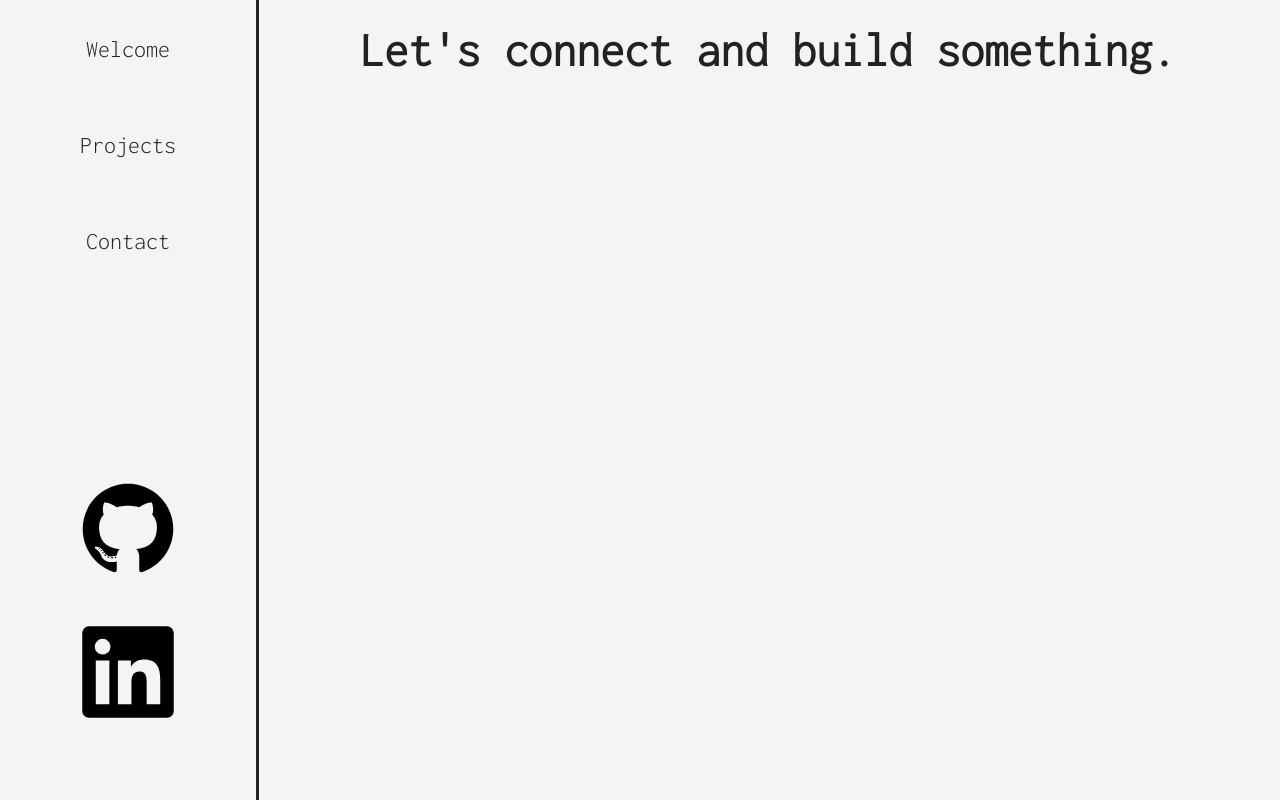
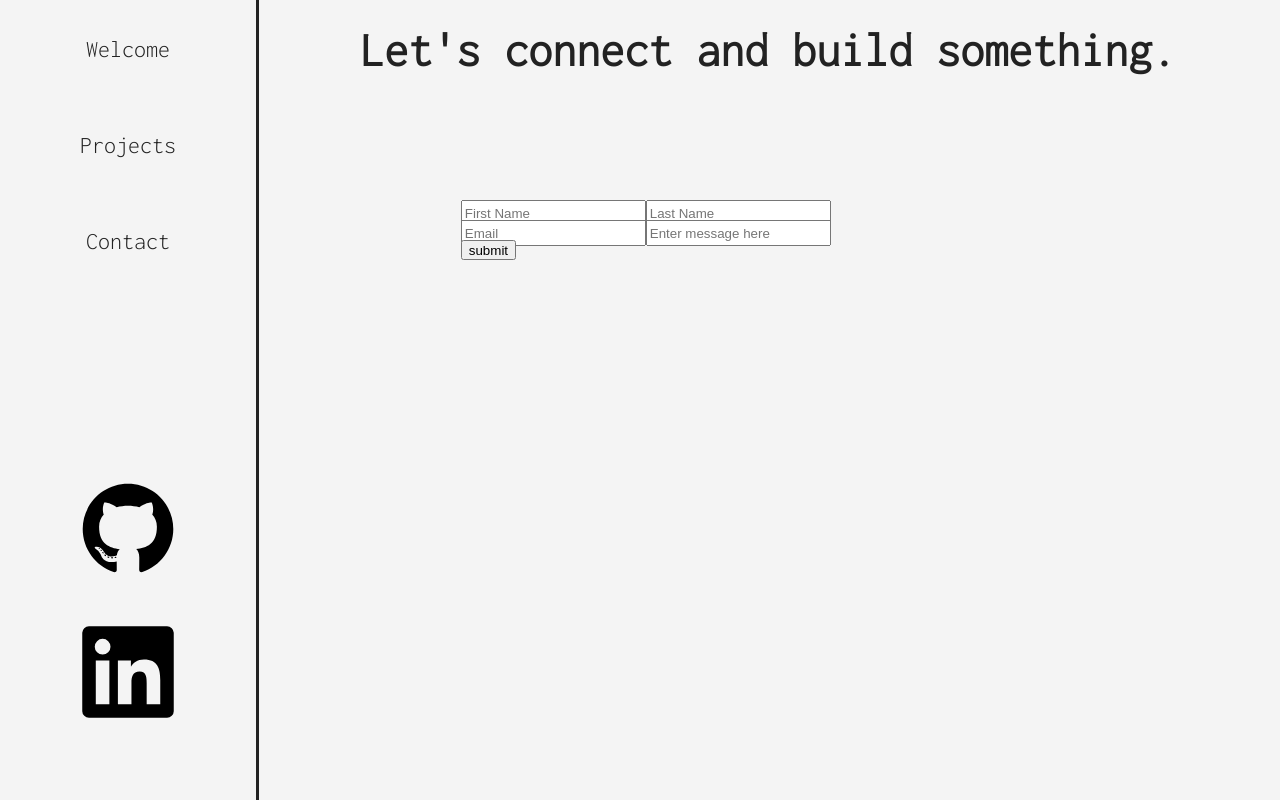
Before and after one commit to jameygronewald/reactTypeScriptPortfolio, a React (Create React App) app in the folder client/: page /contact in a window 1280 px wide. Built offline with nearby package versions, Linux system fonts and the light colour scheme.

Commit message:
added basic form to contact page and confirmed inputs are updating state via usestate hook and formData state is logging on submit

```diff
--- a/client/src/App.css
+++ b/client/src/App.css
@@ -252,14 +252,21 @@ html, body {
 
 .contactContainer {
     display: grid;
-    grid-template: repeat(8, 100px) / 5% 1fr 1fr;
+    grid-template: repeat(8, 100px) / repeat(10, 1fr);
 }
 
 .contactHeader {
-    grid-column: 1 / 4;
+    grid-column: 1 / 11;
     grid-row: 1;
     margin: auto;
     font-size: 3rem;
     font-weight: bold;
     height: auto;
 }
+
+form {
+    grid-column: 3 / 10;
+    grid-row: 3 / 5;
+    height: 20px;
+    column-gap: 35px;
+}
--- a/client/src/pages/Contact/Contact.tsx
+++ b/client/src/pages/Contact/Contact.tsx
@@ -1,10 +1,59 @@
-import React from "react";
+import React, { useState } from "react";
 import { BigHeader } from "../../components/BigHeader/BigHeader";
 
 export const Contact = () => {
+  const [formData, setFormData] = useState({});
+
+  const handleSubmit = (e: any) => {
+    e.preventDefault();
+    console.log(formData);
+  };
+
   return (
     <div className="contactContainer">
-      <BigHeader class="contactHeader" text="Let's connect and build something." />
+      <BigHeader
+        class="contactHeader"
+        text="Let's connect and build something."
+      />
+      <form onSubmit={handleSubmit}>
+        <div className="formRow1">
+          <input
+            type="text"
+            name="firstName"
+            placeholder="First Name"
+            onChange={e => {
+              setFormData({ ...formData, firstName: e.target.value });
+            }}
+          />
+          <input
+            type="text"
+            name="lastName"
+            placeholder="Last Name"
+            onChange={e => {
+              setFormData({ ...formData, lastName: e.target.value });
+            }}
+          />
+        </div>
+        <div className="formRow2">
+          <input
+            type="text"
+            name="email"
+            placeholder="Email"
+            onChange={e => {
+              setFormData({ ...formData, email: e.target.value });
+            }}
+          />
+          <input
+            type="textarea"
+            name="message"
+            placeholder="Enter message here"
+            onChange={e => {
+              setFormData({ ...formData, message: e.target.value });
+            }}
+          />
+        </div>
+        <input type="submit" value="submit" />
+      </form>
     </div>
   );
 };
```
